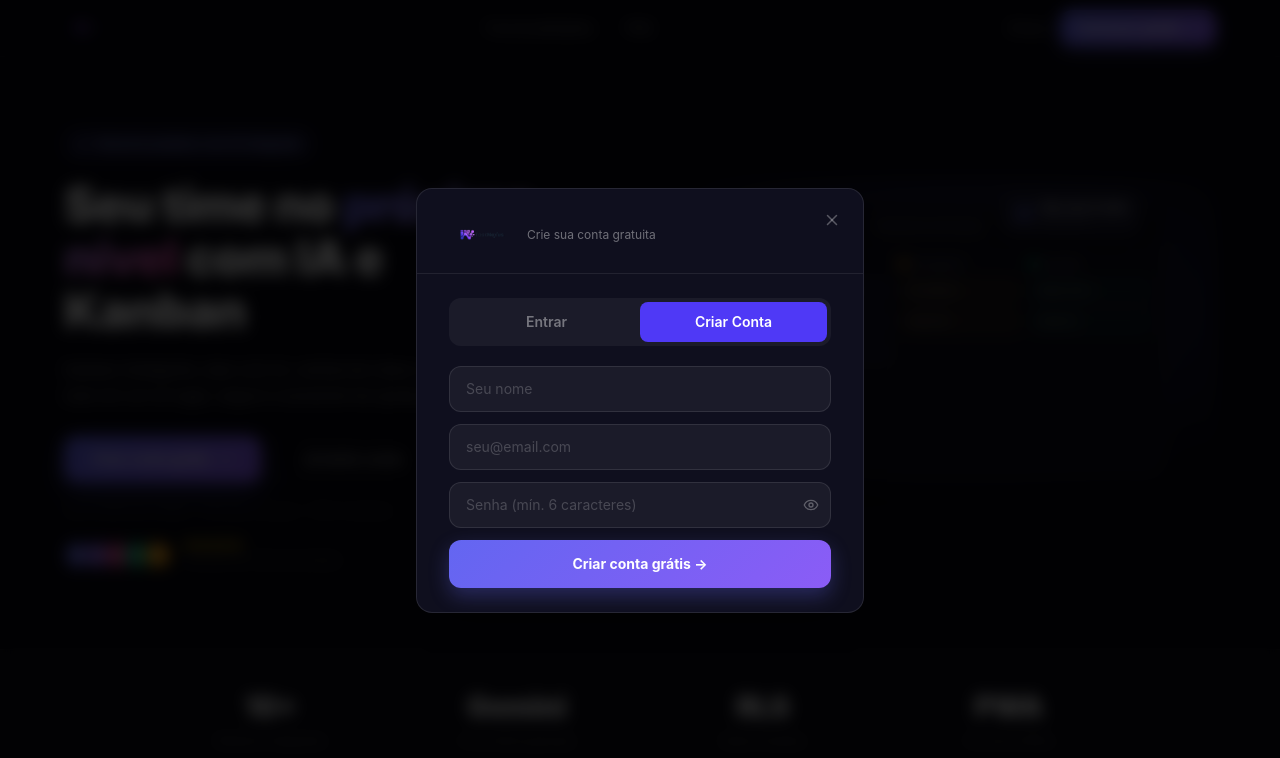
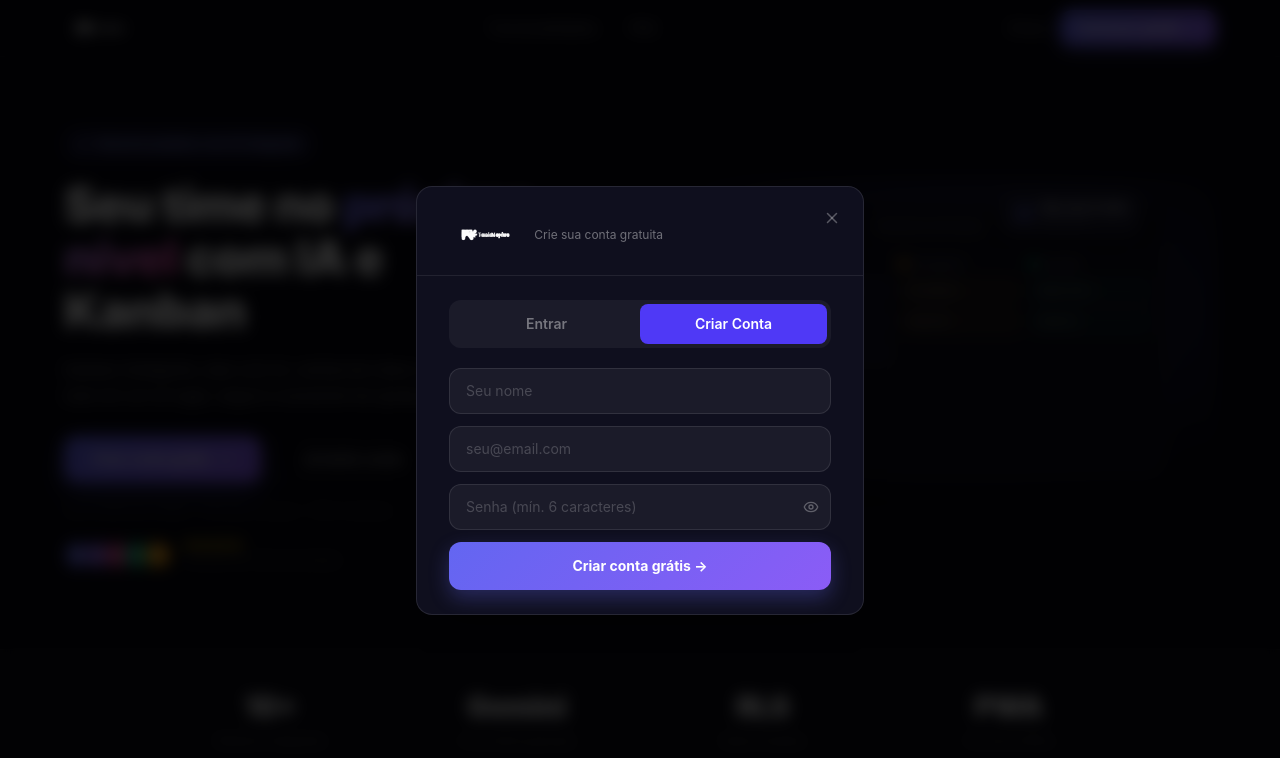
Before and after one commit to joaosilvestrim-cloud/TaskNexus, a React (Vite) app: page / in a window 1280 px wide. Both pictures are taken after a click on the button "Começar grátis". Shown: the top 758 px of the page. Built offline with nearby package versions, Linux system fonts and the light colour scheme; no server answers.

Commit message:
feat: use new brand logo with proper sizing and theme-aware filter

```diff
--- a/src/components/auth/LandingPage.tsx
+++ b/src/components/auth/LandingPage.tsx
@@ -45,7 +45,7 @@ function AuthModal({ defaultMode, onClose }: { defaultMode: 'login' | 'signup';
         <div className="relative px-8 pt-7 pb-5 border-b border-white/8">
           <button onClick={onClose} className="absolute top-4 right-4 p-1.5 rounded-lg text-white/30 hover:text-white hover:bg-white/10 transition-all"><X size={18} /></button>
           <div className="flex items-center gap-3">
-            <img src="/logo.png" alt="TaskNexus" className="h-9 w-auto object-contain" />
+            <img src="/TaskNexus_sem_fundo.png" alt="TaskNexus" className="h-10 w-auto object-contain" style={{ filter: 'brightness(0) invert(1)' }} />
             <div>
               <p className="text-white/40 text-xs">{mode === 'signup' ? 'Crie sua conta gratuita' : 'Bem-vindo de volta'}</p>
             </div>
@@ -124,7 +124,7 @@ function AppMockup() {
           {/* Sidebar */}
           <div className="w-28 shrink-0 p-2 border-r border-white/8 flex flex-col gap-0.5" style={{ background:'#0b0b18' }}>
             <div className="flex items-center gap-1.5 px-1.5 py-1 mb-1">
-              <img src="/logo.png" alt="TaskNexus" className="h-4 w-auto object-contain" />
+              <img src="/TaskNexus_sem_fundo.png" alt="TaskNexus" className="h-5 w-auto object-contain" style={{ filter: 'brightness(0) invert(1)' }} />
             </div>
             {[['Inbox',''],['Kanban','active'],['Hoje',''],['Em breve','']].map(([label, cls]) => (
               <div key={label} className={`flex items-center gap-1.5 px-1.5 py-1 rounded-md text-[9px] ${cls ? 'bg-indigo-600/20 text-indigo-300' : 'text-white/25'}`}>
@@ -222,7 +222,7 @@ export function LandingPage() {
       <nav className="sticky top-0 z-40 border-b border-white/5" style={{ background:'rgba(7,7,17,0.92)', backdropFilter:'blur(16px)' }}>
         <div style={{ maxWidth:1200, margin:'0 auto', padding:'0 24px' }} className="flex items-center justify-between h-14">
           <div className="flex items-center">
-            <img src="/logo.png" alt="TaskNexus" className="h-9 w-auto object-contain" />
+            <img src="/TaskNexus_sem_fundo.png" alt="TaskNexus" className="h-10 w-auto object-contain" style={{ filter: 'brightness(0) invert(1)' }} />
           </div>
           <div className="hidden md:flex items-center gap-8">
             <a href="#funcionalidades" className="text-sm text-white/50 hover:text-white transition-colors">Funcionalidades</a>
@@ -401,7 +401,7 @@ export function LandingPage() {
       <footer style={{ borderTop:'1px solid rgba(255,255,255,0.06)', padding:'28px 24px' }}>
         <div style={{ maxWidth:1200, margin:'0 auto', display:'flex', alignItems:'center', justifyContent:'space-between', flexWrap:'wrap', gap:16 }}>
           <div className="flex items-center gap-2">
-            <img src="/logo.png" alt="TaskNexus" className="h-6 w-auto object-contain opacity-50" />
+            <img src="/TaskNexus_sem_fundo.png" alt="TaskNexus" className="h-7 w-auto object-contain opacity-40" style={{ filter: 'brightness(0) invert(1)' }} />
             <span style={{ color:'rgba(255,255,255,0.25)', fontSize:12 }}>© {new Date().getFullYear()}</span>
           </div>
           <div className="flex items-center gap-1" style={{ color:'rgba(255,255,255,0.2)', fontSize:12 }}>
--- a/src/components/sidebar/Sidebar.tsx
+++ b/src/components/sidebar/Sidebar.tsx
@@ -26,7 +26,7 @@ function isActive(active: NavView, target: NavView): boolean {
 export function Sidebar() {
   const {
     activeView, setActiveView, projects, labels, filters, tasks,
-    sidebarOpen, setSidebarOpen, currentUser,
+    sidebarOpen, setSidebarOpen, currentUser, theme,
   } = useStore();
   const [projectsOpen, setProjectsOpen] = useState(true);
   const [labelsOpen, setLabelsOpen]     = useState(false);
@@ -75,7 +75,12 @@ export function Sidebar() {
 
       {/* Header */}
       <div className="flex items-center gap-2 px-4 mb-4">
-        <img src="/logo.png" alt="TaskNexus" className="h-8 w-auto object-contain" />
+        <img
+  src="/TaskNexus_sem_fundo.png"
+  alt="TaskNexus"
+  className="h-10 w-auto object-contain"
+  style={{ filter: theme === 'dark' ? 'brightness(0) invert(1)' : 'none' }}
+/>
         <div className="flex-1" />
         {/* Close button — mobile only */}
         <button onClick={() => setSidebarOpen(false)}
```
Also changed, not shown: public/TaskNexus_sem_fundo.png (added).
